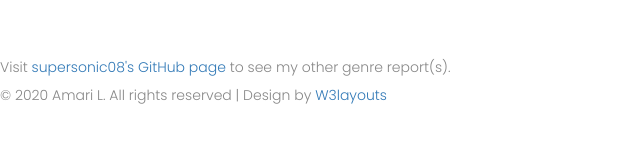
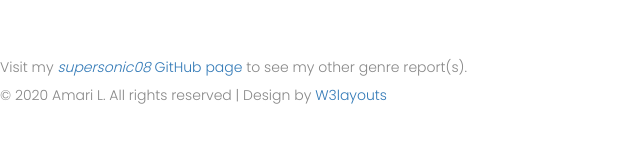
Before and after one commit to supersonic08/biographies, a plain HTML site: page index.html in a window 1280 px wide. Shown: the part 4602-4745 px from the top of the page, 0-640 px from the left. Drawn offline with nearby package versions, Linux system fonts and the light colour scheme.

Commit message:
fix broken link

```diff
--- a/index.html
+++ b/index.html
@@ -250,10 +250,10 @@ License URL: http://creativecommons.org/licenses/by/3.0/
 	<p>&nbsp;</p>
 <!-- //team-->
 <!-- contact -->
-<p>Visit <a href="https://supersonic08.github.io/">supersonic08's GitHub page</a> to see my other genre report(s).</p>
+	<p>Visit my <a href="hhttps://github.com/supersonic08/"><i>supersonic08</i> GitHub page</a> to see my other genre report(s).</p>
 		<p>© 2020 Amari L. All rights reserved | Design by <a href="http://w3layouts.com">W3layouts</a></p>
 	</div>
-<!-- //copy-right -->
+<!-- //copyright -->
 <!-- Gallery-plugin -->
 <script src="js/jquery.mobile.custom.min.js"></script>
 <script src="js/jquery.cm-overlay.js"></script>
```
